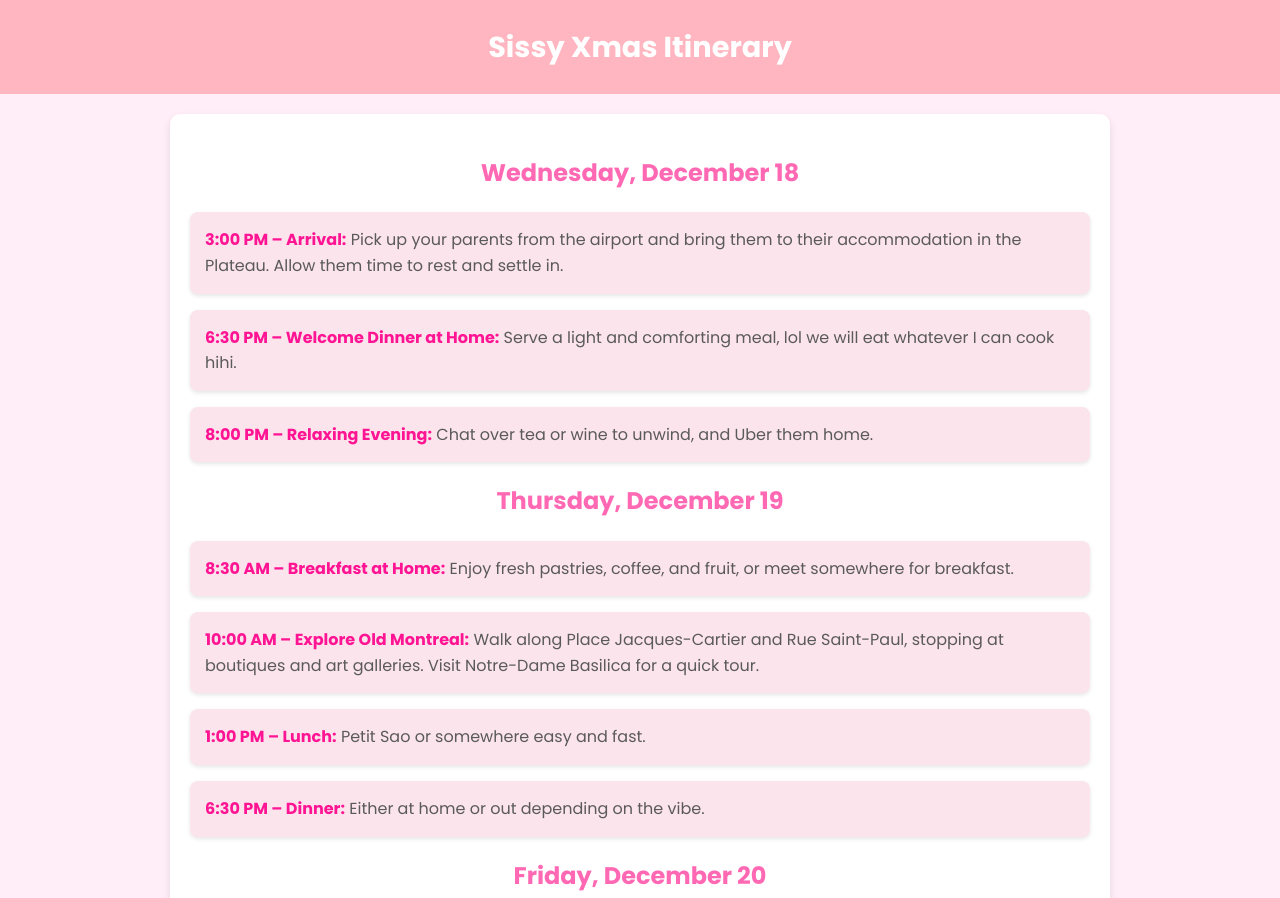
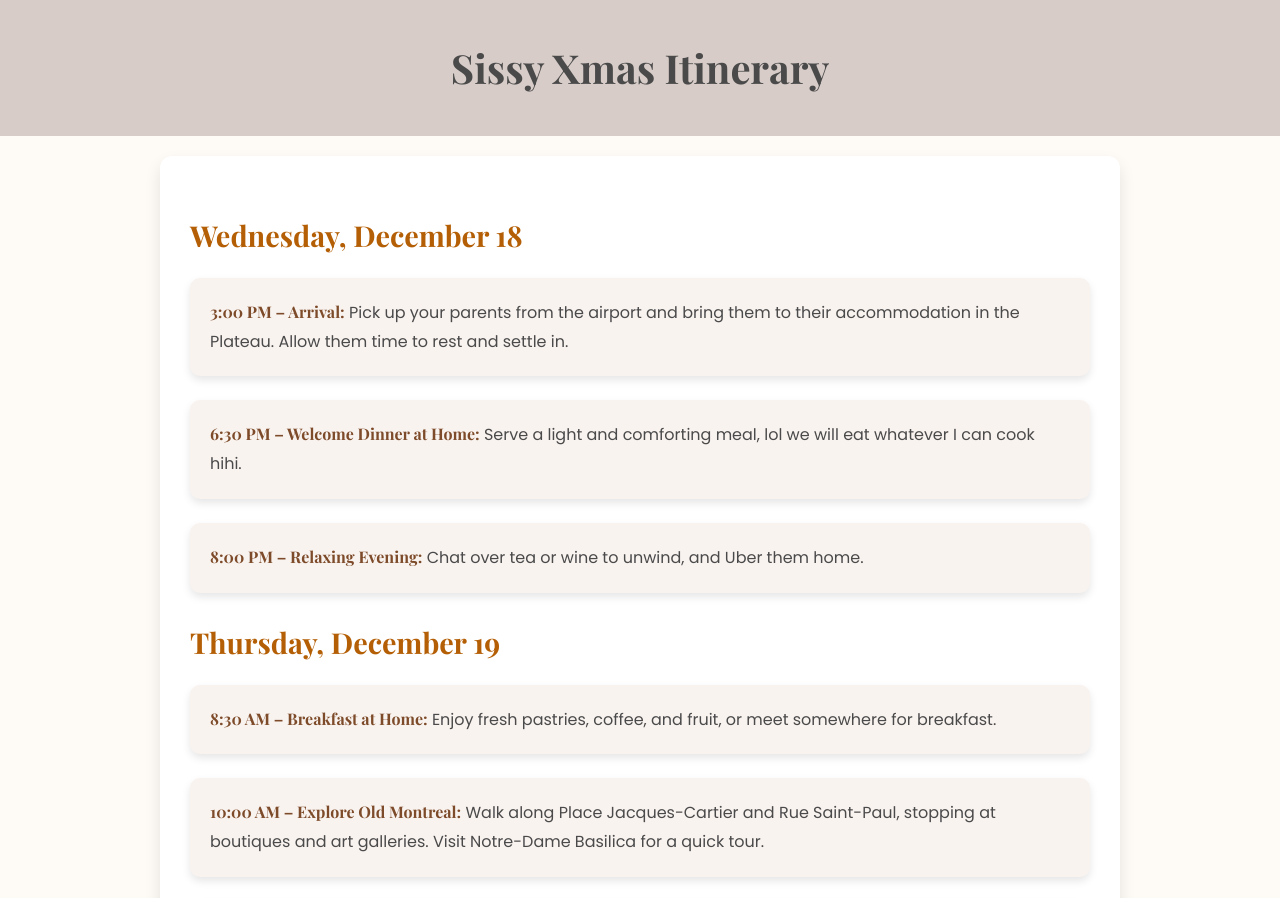
Before and after one commit to Mcptvn/sissyxmas, a plain HTML site: page index.html in a window 1280 px wide. Shown: the top 898 px of the page. Drawn offline with nearby package versions, Linux system fonts and the light colour scheme.

Commit message:
Update index.html

```diff
--- a/index.html
+++ b/index.html
@@ -6,62 +6,77 @@
     <title>Sissy Xmas Itinerary</title>
     <link rel="preconnect" href="https://fonts.googleapis.com">
     <link rel="preconnect" href="https://fonts.gstatic.com" crossorigin>
-    <link href="https://fonts.googleapis.com/css2?family=Poppins:wght@300;400;700&display=swap" rel="stylesheet">
+    <link href="https://fonts.googleapis.com/css2?family=Playfair+Display:wght@400;700&family=Poppins:wght@300;400;500&display=swap" rel="stylesheet">
     <style>
         body {
             font-family: 'Poppins', sans-serif;
-            line-height: 1.6;
+            line-height: 1.8;
             margin: 0;
             padding: 0;
-            background-color: #ffeef8; /* Light pink */
-            color: #5a5a5a; /* Gray */
+            background-color: #fefaf6; /* Elegant soft beige */
+            color: #4a4a4a; /* Muted dark gray */
         }
         header {
-            background-color: #ffb6c1; /* Pink */
-            color: white;
+            background-color: #d7ccc8; /* Soft blush */
+            color: #4a4a4a; /* Dark gray */
             text-align: center;
-            padding: 1.5rem 0;
-            font-size: 1.8rem;
-            font-weight: bold;
+            padding: 2rem 1rem;
+            font-size: 2.5rem;
+            font-family: 'Playfair Display', serif;
+            font-weight: 700;
         }
         main {
-            padding: 20px;
+            padding: 30px;
             max-width: 900px;
-            margin: auto;
+            margin: 20px auto;
             background: white;
-            box-shadow: 0 4px 8px rgba(0,0,0,0.1);
-            border-radius: 10px;
-            margin-top: 20px;
-        }
-        h1, h2 {
-            color: #ff69b4; /* Hot pink */
-            text-align: center;
+            box-shadow: 0 8px 16px rgba(0,0,0,0.1);
+            border-radius: 12px;
         }
         h2 {
-            margin-top: 20px;
-            font-size: 1.5rem;
+            color: #b45f06; /* Warm caramel */
+            font-family: 'Playfair Display', serif;
+            font-size: 1.8rem;
+            margin-bottom: 1rem;
         }
         ul {
             list-style: none;
             padding: 0;
         }
         li {
-            margin-bottom: 1rem;
-            background: #fce4ec; /* Light pastel pink */
-            padding: 15px;
-            border-radius: 8px;
-            box-shadow: 0 2px 4px rgba(0, 0, 0, 0.1);
+            margin-bottom: 1.5rem;
+            background: #f9f3f0; /* Light cream */
+            padding: 20px;
+            border-radius: 10px;
+            box-shadow: 0 4px 8px rgba(0,0,0,0.1);
         }
         li strong {
-            color: #ff1493; /* Deep pink */
+            color: #7d4b29; /* Rich brown */
+            font-family: 'Playfair Display', serif;
+            font-weight: 700;
         }
         footer {
             text-align: center;
-            padding: 1rem 0;
+            padding: 1rem;
+            margin-top: 30px;
+            background-color: #d7ccc8; /* Soft blush */
+            color: #4a4a4a;
+            font-size: 1rem;
+            font-family: 'Poppins', sans-serif;
+        }
+        .notify {
+            display: inline-block;
             margin-top: 20px;
-            background-color: #ff69b4; /* Hot pink */
+            padding: 10px 20px;
             color: white;
-            font-size: 0.9rem;
+            background-color: #b45f06;
+            border-radius: 20px;
+            font-size: 1rem;
+            text-decoration: none;
+            font-family: 'Poppins', sans-serif;
+        }
+        .notify:hover {
+            background-color: #9e4b03;
         }
     </style>
 </head>
@@ -133,6 +148,7 @@
             <li><strong>12:00 PM &ndash; Walk in Mount Royal Park:</strong> TBD based on vibes.</li>
             <li><strong>1:30 PM &ndash; Christmas Lunch:</strong> Buffet-style feast or whatever works.</li>
         </ul>
+        <a href="#" class="notify">Notify Me!</a>
     </main>
     <footer>
         <p>&copy; 2024 Po is the best xoxo</p>
```
